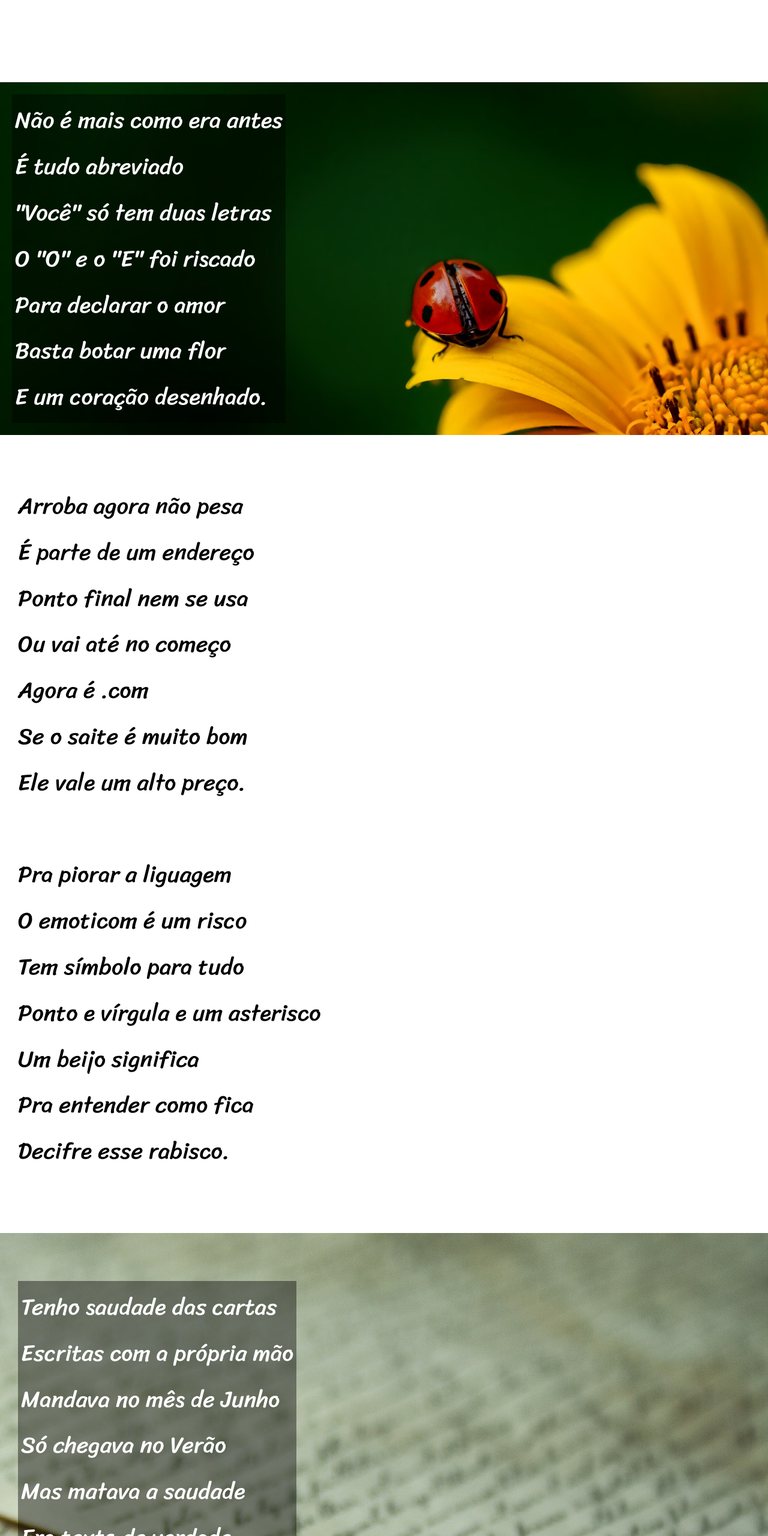
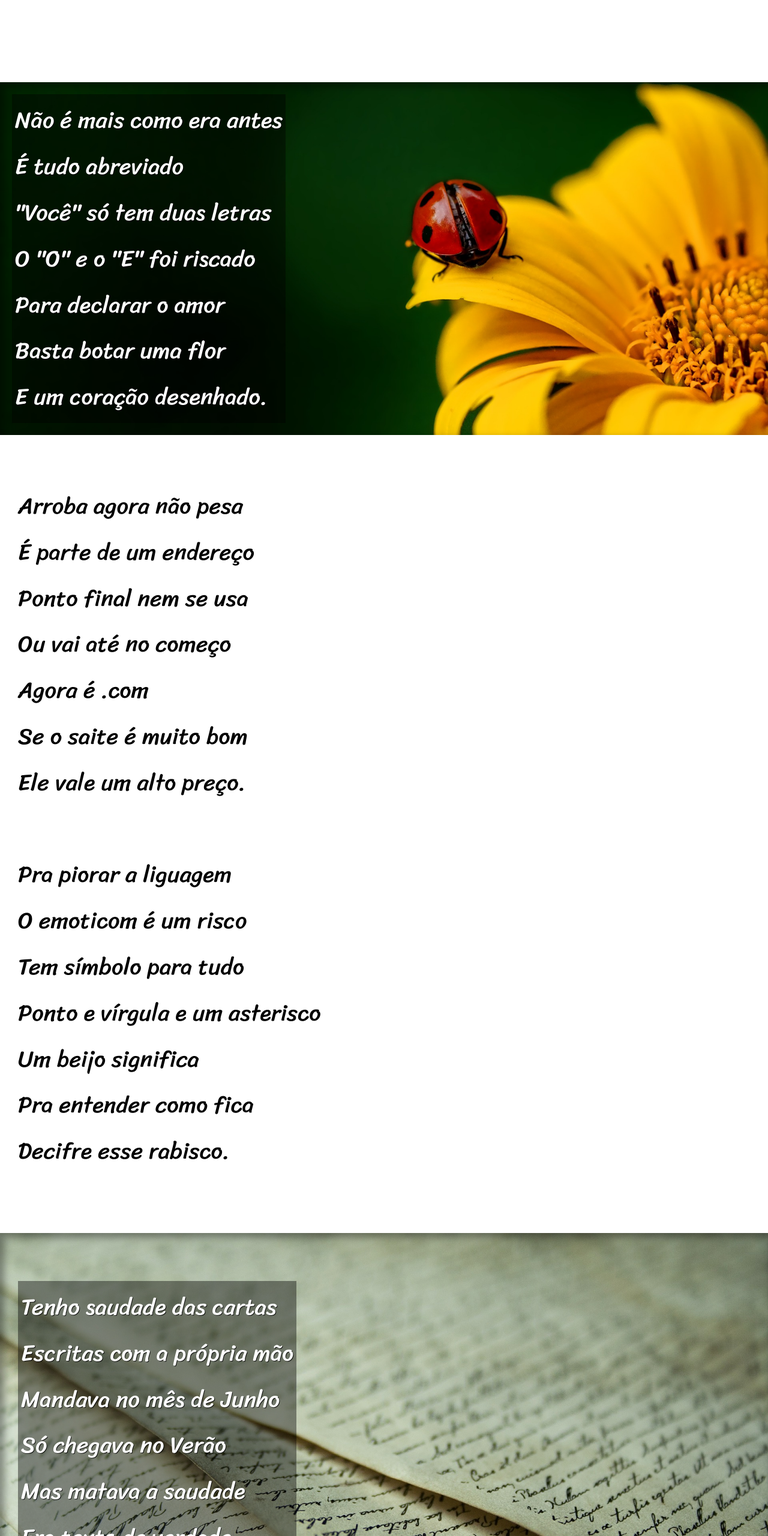
Before and after one commit to robsonalisson/projeto-cordel, a plain HTML site: page index.html in a window 1280 px wide. Shown: the part 900-3460 px from the top of the page at 60% size. Drawn offline with Linux system fonts and the light colour scheme.

Commit message:
atualização de projeto

```diff
--- a/style.css
+++ b/style.css
@@ -75,19 +75,23 @@ section.imagem{
     background-size: cover;
     padding: 20px;
     background-attachment: fixed;
-background-position: right top;
+background-position: right center;
+box-shadow: rgba(0, 0, 0, 0.384) 6px 6px 13px 1px inset;
 }
 .imagem p , .imagem2 p{
     background-color: rgba(0, 0, 0, 0.411);
     display: inline-block;/* ta servindo pra caixa se adptar ao paragrafo dentro da caixa*/
     font-size: 3vw;
     padding: 5px;
+    text-shadow: 1px 1px 0px rgba(0, 0, 0, 0.781);
 }
 section.imagem2{
     color: white;
     background-image: url(imagens/background002.jpg);
     background-attachment: fixed;
-    background-position: right top;
+    box-shadow: rgba(0, 0, 0, 0.384) 6px 6px 13px 1px inset;
+    background-size: cover;
+
 
 }
 footer{
```
